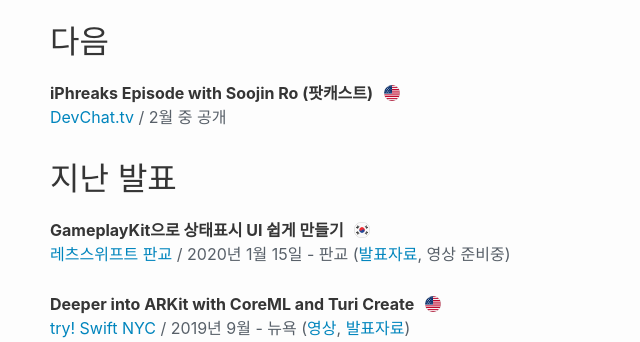
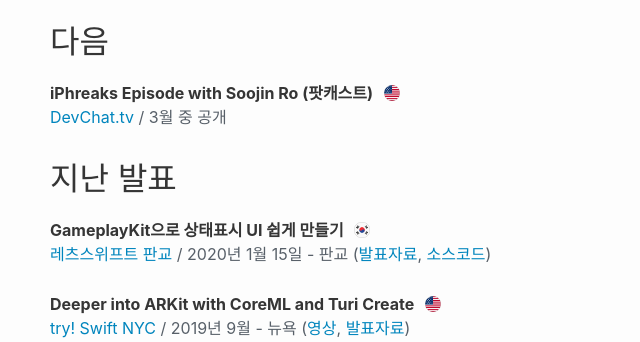
Before and after one commit to nsoojin/nsoojin.github.io, a Jekyll site: the page built from speaking/speaking-kr.md, in a window 1280 px wide. Shown: the part 132-474 px from the top of the page, without its empty margins (315-955 px from the left). Built offline with Jekyll 4.4.1, drawn with Linux system fonts in a browser that asks for light colours.

Commit message:
Update Speaking.md

```diff
--- a/speaking/speaking-kr.md
+++ b/speaking/speaking-kr.md
@@ -18,14 +18,14 @@
 <strong class="talk-title">iPhreaks Episode with Soojin Ro (팟캐스트)</strong>
 <img style="margin-left: 6px; margin-bottom: 3px" src="/assets/language-icons/us.png" width="16"/>
 <br>
-[DevChat.tv](https://devchat.tv/iphreaks/) / 2월 중 공개
+[DevChat.tv](https://devchat.tv/iphreaks/) / 3월 중 공개
 
 # 지난 발표
 
 <strong class="talk-title">GameplayKit으로 상태표시 UI 쉽게 만들기</strong>
 <img style="margin-left: 6px; margin-bottom: 3px" src="/assets/language-icons/kr.png" width="16"/>
 <br>
-[레츠스위프트 판교](https://festa.io/events/803) / 2020년 1월 15일 - 판교 ([발표자료](https://www.slideshare.net/soojinro9/gameplaykit-ui), 영상 준비중)
+[레츠스위프트 판교](https://festa.io/events/803) / 2020년 1월 15일 - 판교 ([발표자료](https://www.slideshare.net/soojinro9/gameplaykit-ui), [소스코드](https://github.com/nsoojin/VoiceControlSample-iOS))
 
 <strong class="talk-title">Deeper into ARKit with CoreML and Turi Create</strong>
 <img style="margin-left: 6px; margin-bottom: 3px" src="/assets/language-icons/us.png" width="16"/>
```
Also changed, not shown: speaking/index.md (+2 -2 lines).
